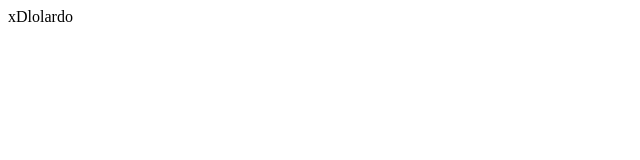
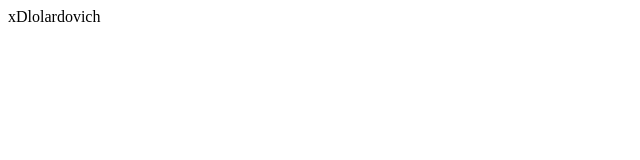
Before and after one commit to LarrySwapinga/prog, a plain HTML site: page index.html in a window 1280 px wide. Shown: the full height of the page, 0-640 px from the left. Drawn offline with Linux system fonts and the light colour scheme.

Commit message:
cambios buenardovichs

```diff
--- a/index.html
+++ b/index.html
@@ -6,7 +6,7 @@
     <title>Hello World</title>
 </head>
 <body>
-    xDlolardo
+    xDlolardovich
 
 </body>
 </html>
```
